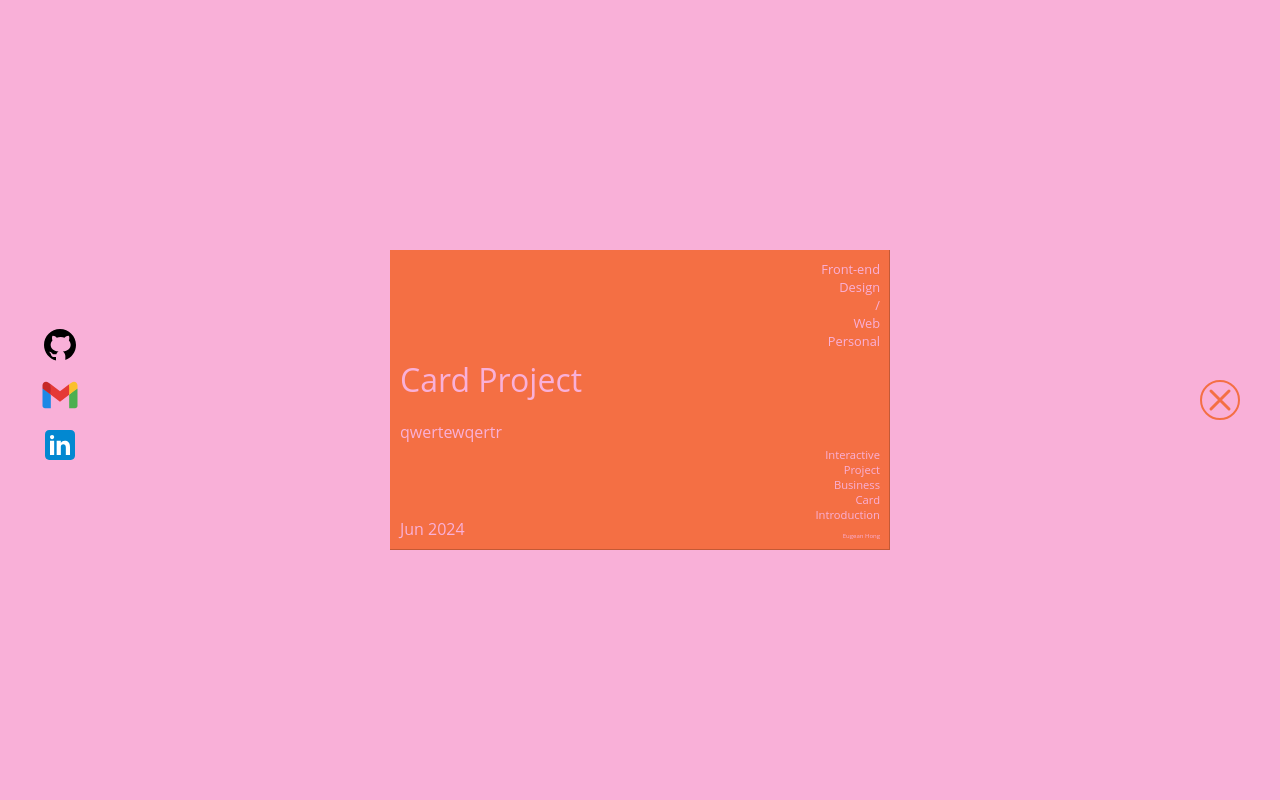
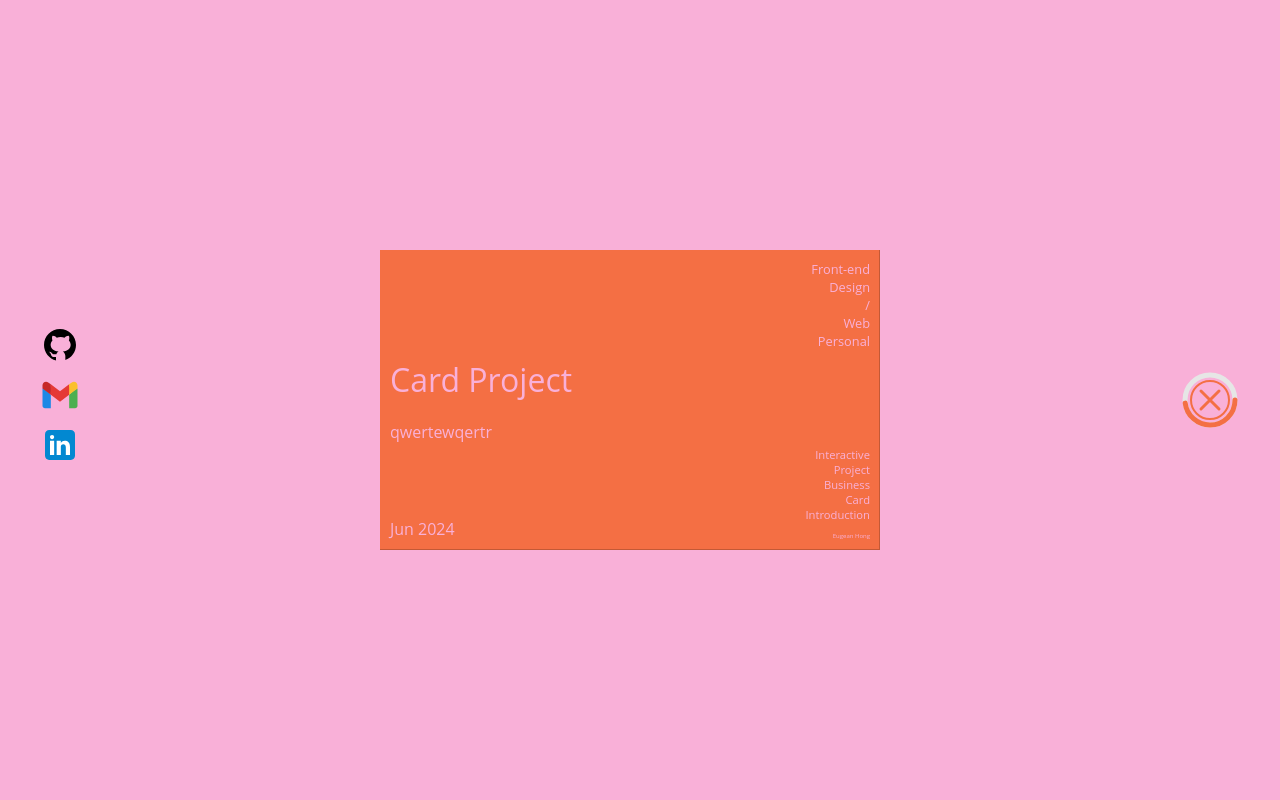
Before and after one commit to ujeans/Interactive_Cards, a React (Create React App) app: page / in a window 1280 px wide. Both pictures are taken after a click on the link 492 px from the left and 411 px from the top of the page. Shown: the top 800 px of the page. Built offline with nearby package versions, Linux system fonts and the light colour scheme.

Commit message:
타이머 프로그래서 서클 구현 및 모달에 적용

```diff
--- a/src/components/modal/Modal.js
+++ b/src/components/modal/Modal.js
@@ -5,6 +5,7 @@ import ModalContainer from "./ModalContainer";
 import CardWrapper from "../common/card/CardWrapper";
 import FrontCardContent from "../common/card/FrontCardContent";
 import BackCardContent from "../common/card/BackCardContent";
+import ProgressCircleComponent from "./ProgressCircle";
 // assets
 import github from "../../assets/github.svg";
 import gmail from "../../assets/gmail.svg";
@@ -14,18 +15,18 @@ import XIcon from "../../assets/x_svg";
 const Modal = ({ onClose, isClosing, selectedCard, clickPosition, bac }) => {
   const [isFlipped, setIsFlipped] = useState(false);
   const [hover, setHover] = useState(false);
+  const [showProgressCircle, setShowProgressCircle] = useState(false);
 
   const handleClose = () => {
     onClose?.();
   };
 
   useEffect(() => {
-    const $body = document.querySelector("body");
-    const overflow = $body.style.overflow;
-    $body.style.overflow = "hidden";
-    return () => {
-      $body.style.overflow = overflow;
-    };
+    const timer = setTimeout(() => {
+      setShowProgressCircle(true);
+    }, 1000);
+
+    return () => clearTimeout(timer);
   }, []);
 
   return (
@@ -55,6 +56,16 @@ const Modal = ({ onClose, isClosing, selectedCard, clickPosition, bac }) => {
             </FlippableCardInner>
           </FlippableCard>
         </ModalWrap>
+
+        <ProgressContainer>
+          {showProgressCircle && (
+            <ProgressCircleComponent
+              duration={3}
+              themeColor={selectedCard.themeColor}
+              show={showProgressCircle}
+            />
+          )}
+
           <CloseButton
             onClick={handleClose}
             themeColor={selectedCard.themeColor}
@@ -65,6 +76,7 @@ const Modal = ({ onClose, isClosing, selectedCard, clickPosition, bac }) => {
               color={hover ? selectedCard.modalColor : selectedCard.themeColor}
             />
           </CloseButton>
+        </ProgressContainer>
       </Overlay>
     </ModalContainer>
   );
@@ -202,7 +214,17 @@ const CardWrapperBack = styled(CardWrapper)`
   transform: rotateY(180deg);
 `;
 
+const ProgressContainer = styled.div`
+  width: 60px;
+  height: 60px;
+  position: relative;
+  display: flex;
+  align-items: center;
+  justify-content: center;
+`;
+
 const CloseButton = styled.div`
+  position: absolute;
   width: 40px;
   height: 40px;
   display: flex;
--- /dev/null
+++ b/src/components/modal/ProgressCircle.js
@@ -0,0 +1,61 @@
+import React, { useState, useEffect } from "react";
+import styled from "styled-components";
+
+const ProgressCircleComponent = ({ duration, themeColor, show }) => {
+  const [percentage, setPercentage] = useState(0);
+
+  useEffect(() => {
+    const interval = setInterval(() => {
+      setPercentage(prev => (prev < 100 ? prev + 1 : 100));
+    }, duration * 10);
+
+    return () => clearInterval(interval);
+  }, [duration]);
+
+  const radius = 25;
+  const circumference = 2 * Math.PI * radius;
+  const offset = circumference - (percentage / 100) * circumference;
+
+  return (
+    <CircleContainer show={show}>
+      <StyledSvg width="60" height="60">
+        <BackgroundCircle cx="30" cy="30" r={radius} />
+        <ProgressCircle
+          cx="30"
+          cy="30"
+          r={radius}
+          strokeDasharray={circumference}
+          strokeDashoffset={offset}
+          themeColor={themeColor}
+        />
+      </StyledSvg>
+    </CircleContainer>
+  );
+};
+
+export default ProgressCircleComponent;
+
+const CircleContainer = styled.div`
+  display: inline-block;
+  position: relative;
+  width: 60px;
+  height: 60px;
+  left: 0;
+`;
+
+const StyledSvg = styled.svg``;
+
+const BackgroundCircle = styled.circle`
+  fill: none;
+  stroke: #e6e6e6;
+  stroke-width: 5;
+`;
+
+const ProgressCircle = styled.circle`
+  fill: none;
+  stroke: ${({ themeColor }) => themeColor};
+  stroke-width: 5;
+  stroke-linecap: round;
+  transition: stroke-dashoffset 0.35s;
+  transform-origin: center;
+`;
```
Lines whose indentation alone changed are shown as unchanged.
